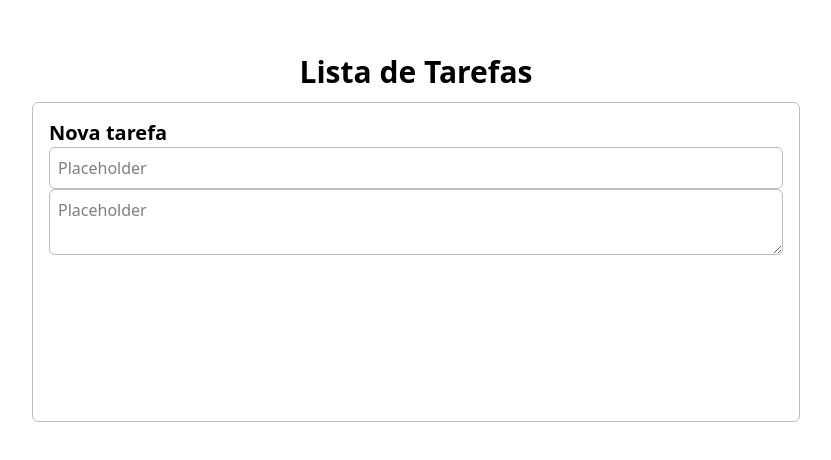
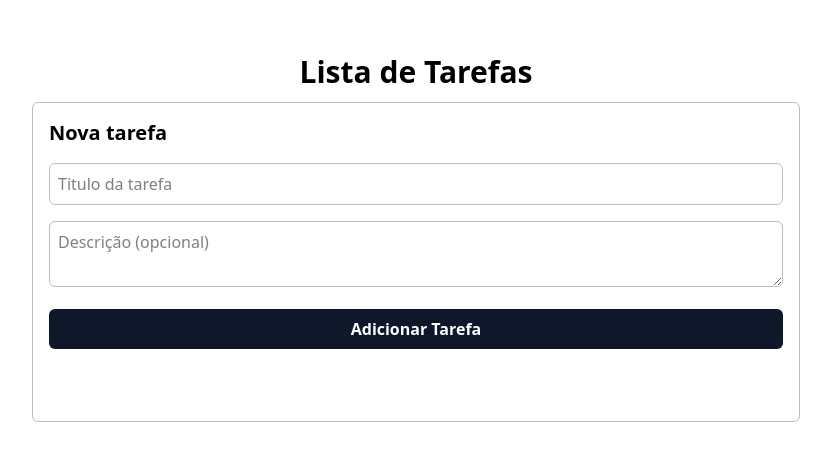
Before and after one commit to WillianM19/atividade-componentes-interfaces-ricas, a React (Vite) app: page / in a window 1280 px wide. Shown: the part 162-622 px from the top of the page, without its empty margins (224-1055 px from the left). Built offline with nearby package versions, Linux system fonts and the light colour scheme.

Commit message:
feat: adiciona componente de botão

```diff
--- a/src/App.tsx
+++ b/src/App.tsx
@@ -1,3 +1,4 @@
+import Button from "./components/Button"
 import Input from "./components/Input"
 import Textbox from "./components/Textbox"
 
@@ -8,10 +9,11 @@ function App() {
     <div className="flex flex-col items-center justify-center h-screen">
       <h1 className="text-3xl font-bold">Lista de Tarefas</h1>
 
-      <div className="border border-gray-800/30 rounded-md mt-3 w-[60vw] min-h-[40vh] p-4">
+      <div className="border border-gray-800/30 rounded-md mt-3 w-[60vw] min-h-[40vh] p-4 flex flex-col gap-4">
         <h1 className="text-xl font-bold">Nova tarefa</h1>
-        <Input />
-        <Textbox />
+        <Input placeholder="Titulo da tarefa" />
+        <Textbox placeholder="Descrição (opcional)" />
+        <Button>Adicionar Tarefa</Button>
       </div>
     </div>
   )
--- /dev/null
+++ b/src/components/Button/index.tsx
@@ -0,0 +1,13 @@
+export default function Button(props: {
+  children: React.ReactNode;
+  onClick?: () => void;
+}) {
+  return (
+    <button
+      onClick={props.onClick}
+      className="bg-slate-900 cursor-pointer hover:bg-slate-800 text-white font-bold py-2 px-4 rounded-md"
+    >
+      {props.children}
+    </button>
+  )
+}
```
